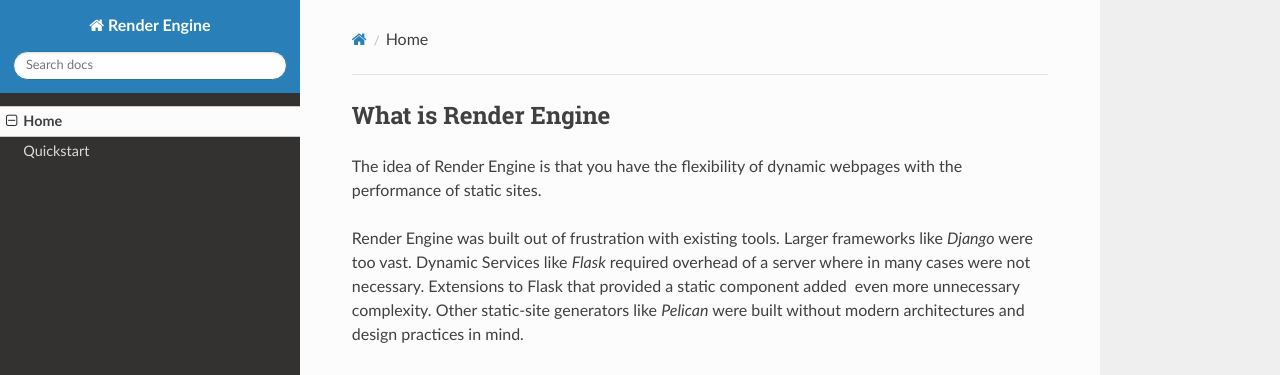
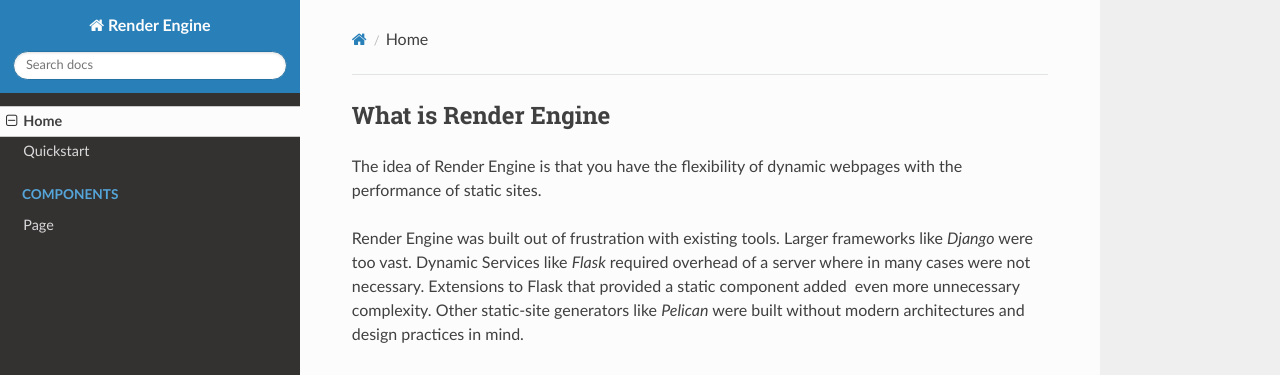
Before and after one commit to render-engine/render-engine, an MkDocs documentation site: the page built from docs/index.md, in a window 1280 px wide. Shown: the top 375 px of the page. Built offline with MkDocs 1.6.1, drawn with Linux system fonts in a browser that asks for light colours; nearby versions of some CDN libraries.

Commit message:
update mkdocs.yml

```diff
--- a/mkdocs.yml
+++ b/mkdocs.yml
@@ -2,4 +2,6 @@
 nav:
   - Home: index.md
   - Quickstart: QUICKSTART.md
+  - Components:
+    - Page : page.md
 theme: readthedocs
```
